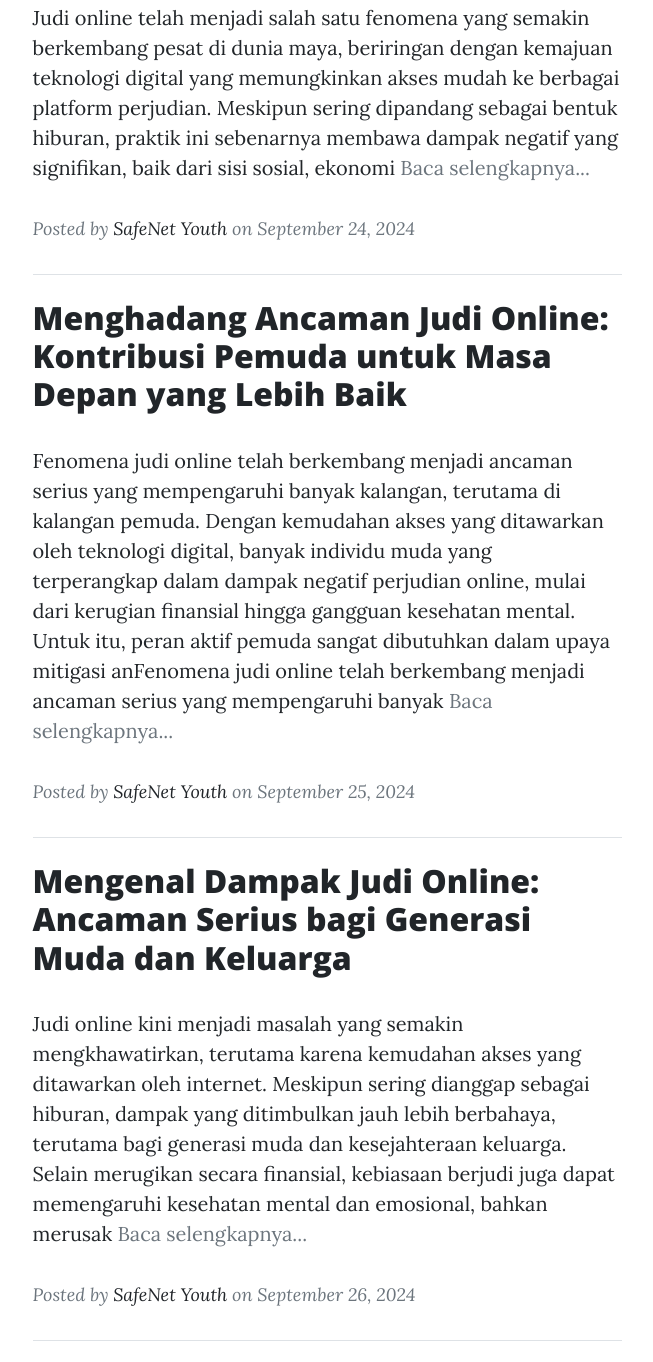
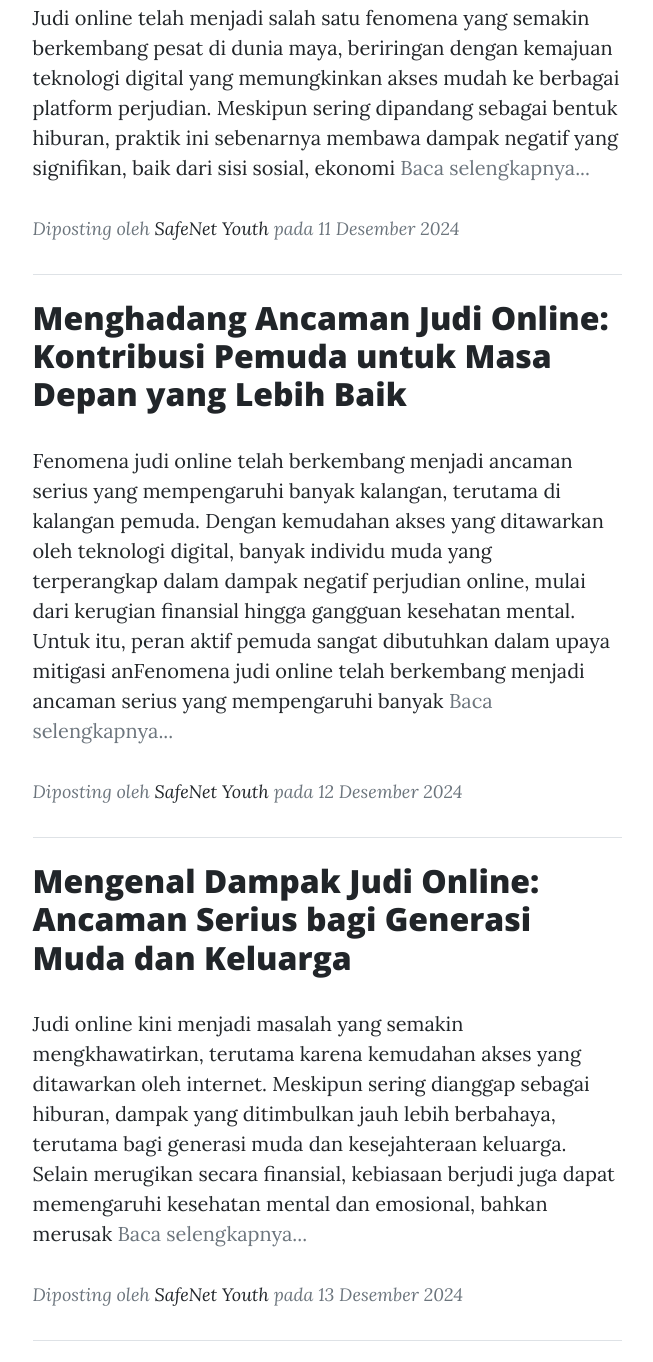
Before and after one commit to AhmadArif11/Website-SafeNet-Youth, a plain HTML site: page index.html in a window 1280 px wide. Shown: the part 1311-2673 px from the top of the page, without its empty margins (313-966 px from the left). Drawn offline with nearby package versions, Linux system fonts and the light colour scheme.

Commit message:
Add files via upload

```diff
--- a/index.html
+++ b/index.html
@@ -143,9 +143,9 @@
               >
             </p>
             <p class="post-meta">
-              Posted by
+              Diposting oleh
               <a href="#!">SafeNet Youth</a>
-              on September 24, 2024
+              pada 11 Desember 2024
             </p>
           </div>
           <!-- Divider-->
@@ -173,9 +173,9 @@
               >
             </p>
             <p class="post-meta">
-              Posted by
+              Diposting oleh
               <a href="#!">SafeNet Youth</a>
-              on September 25, 2024
+              pada 12 Desember 2024
             </p>
           </div>
           <!-- Divider-->
@@ -202,9 +202,9 @@
               >
             </p>
             <p class="post-meta">
-              Posted by
+              Diposting oleh
               <a href="#!">SafeNet Youth</a>
-              on September 26, 2024
+              pada 13 Desember 2024
             </p>
           </div>
           <!-- Divider-->
@@ -231,9 +231,9 @@
               >
             </p>
             <p class="post-meta">
-              Posted by
+              Diposting oleh
               <a href="#!">SafeNet Youth</a>
-              on September 27, 2024
+              pada 14 Desember 2024
             </p>
           </div>
           <!-- Divider-->
@@ -259,9 +259,9 @@
               >
             </p>
             <p class="post-meta">
-              Posted by
+              Diposting oleh
               <a href="#!">SafeNet Youth</a>
-              on September 28, 2024
+              pada 15 Desember 2024
             </p>
           </div>
           <!-- Divider-->
```
Also changed, not shown: post.html (+2 -2 lines), post2.html (+2 -2 lines), post3.html (+2 -2 lines), post4.html (+2 -2 lines), post5.html (+2 -2 lines).
